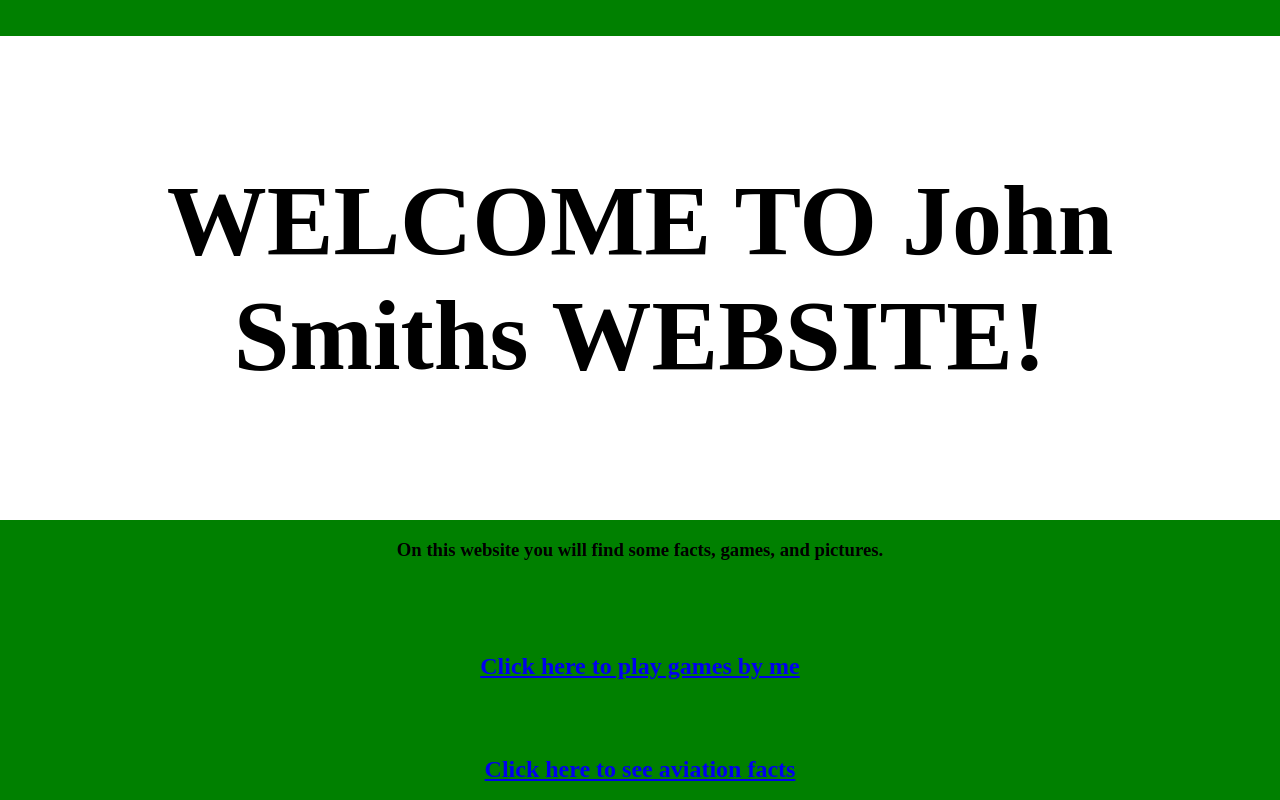
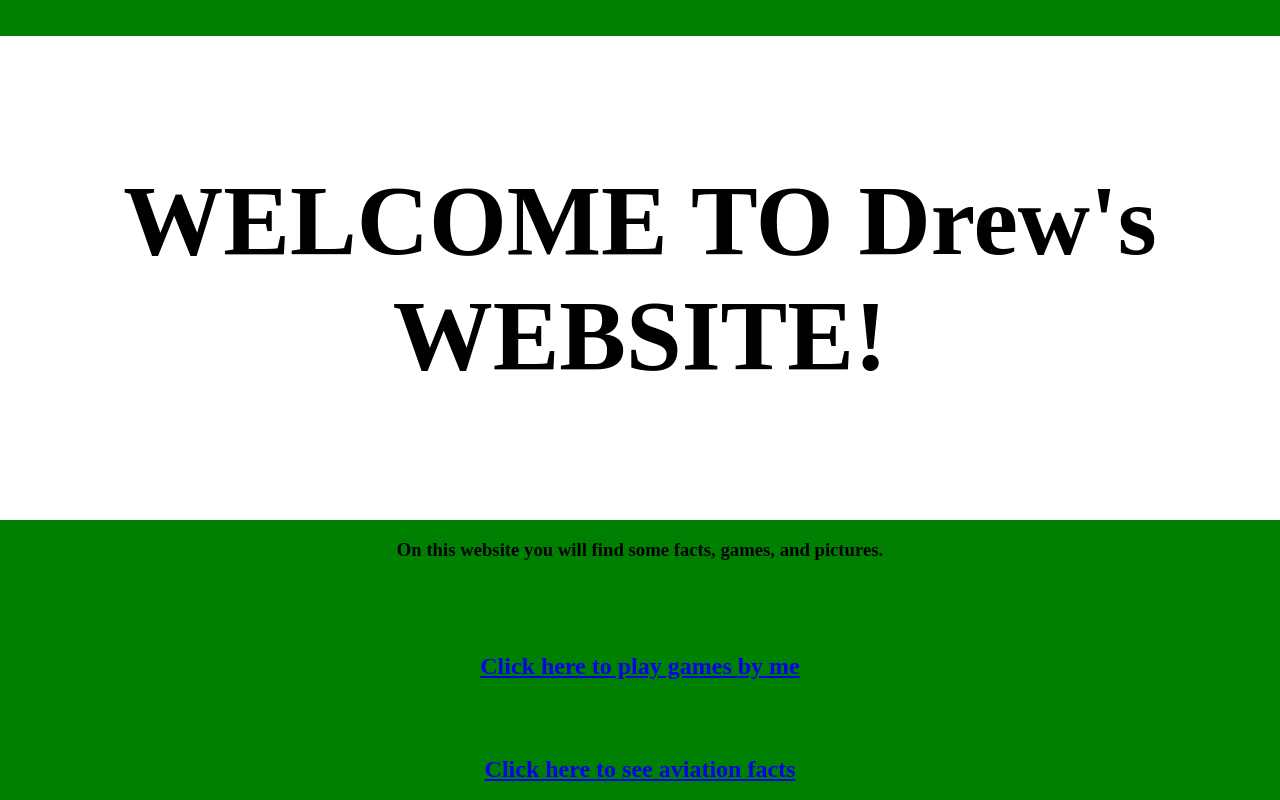
Before and after one commit to TrimIdeas/dpr, a plain HTML site: page index.html in a window 1280 px wide. Shown: the top 800 px of the page. Drawn offline with Linux system fonts and the light colour scheme.

Commit message:
Update index.html

```diff
--- a/index.html
+++ b/index.html
@@ -25,7 +25,7 @@
      <br>
      <br>
      <div style="background: white; padding: 60px; text-align: center;">
-<h1 class="custom-heading">WELCOME TO John Smiths WEBSITE!</h1>
+<h1 class="custom-heading">WELCOME TO Drew's WEBSITE!</h1>
 </div>
   <H3>On this website you will find some facts, games, and pictures.</H3>
      <br>
```
